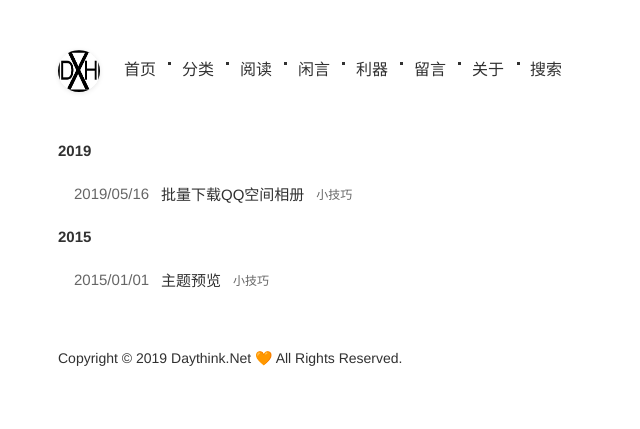
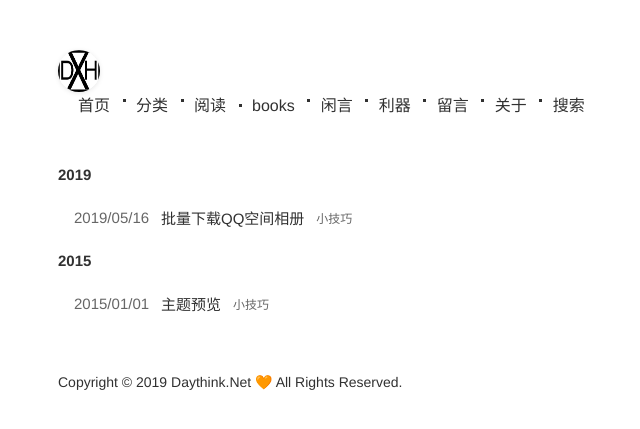
Before and after one commit to Devinteng/blog3, a Jekyll site: the page built from index.html, in a window 1280 px wide. Shown: the top 429 px of the page, without its empty margins (302-942 px from the left). Built offline with Jekyll 4.4.1, drawn with Linux system fonts in a browser that asks for light colours.

Commit message:
Update _config.yml

```diff
--- a/_config.yml
+++ b/_config.yml
@@ -21,6 +21,8 @@ menu:
     url: /pages/分类.html
   - title: 阅读
     url: /pages/阅读.html
+  - title: books
+    url: /pages/books.html
   - title: 闲言
     url: /pages/闲言.html
   - title: 利器
```
